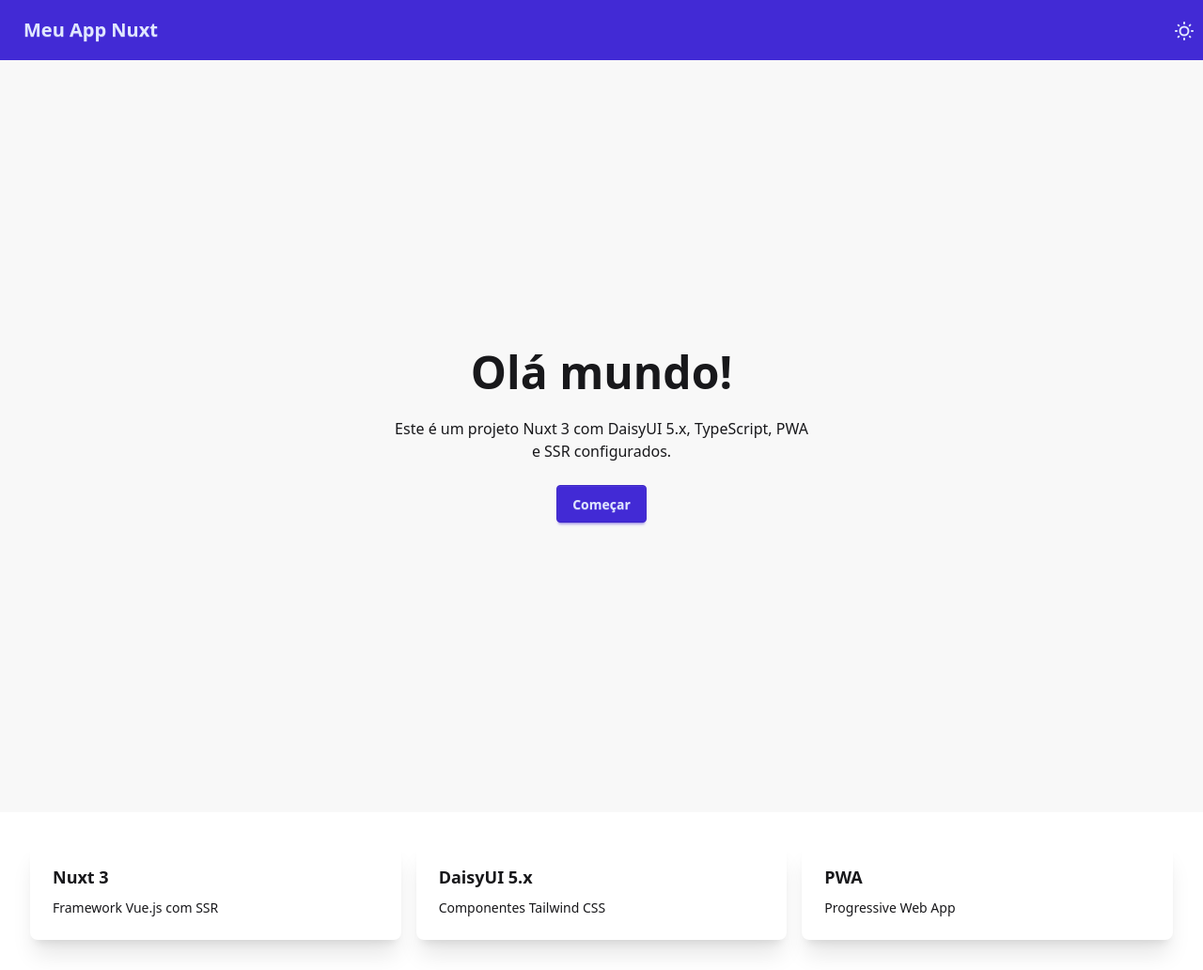
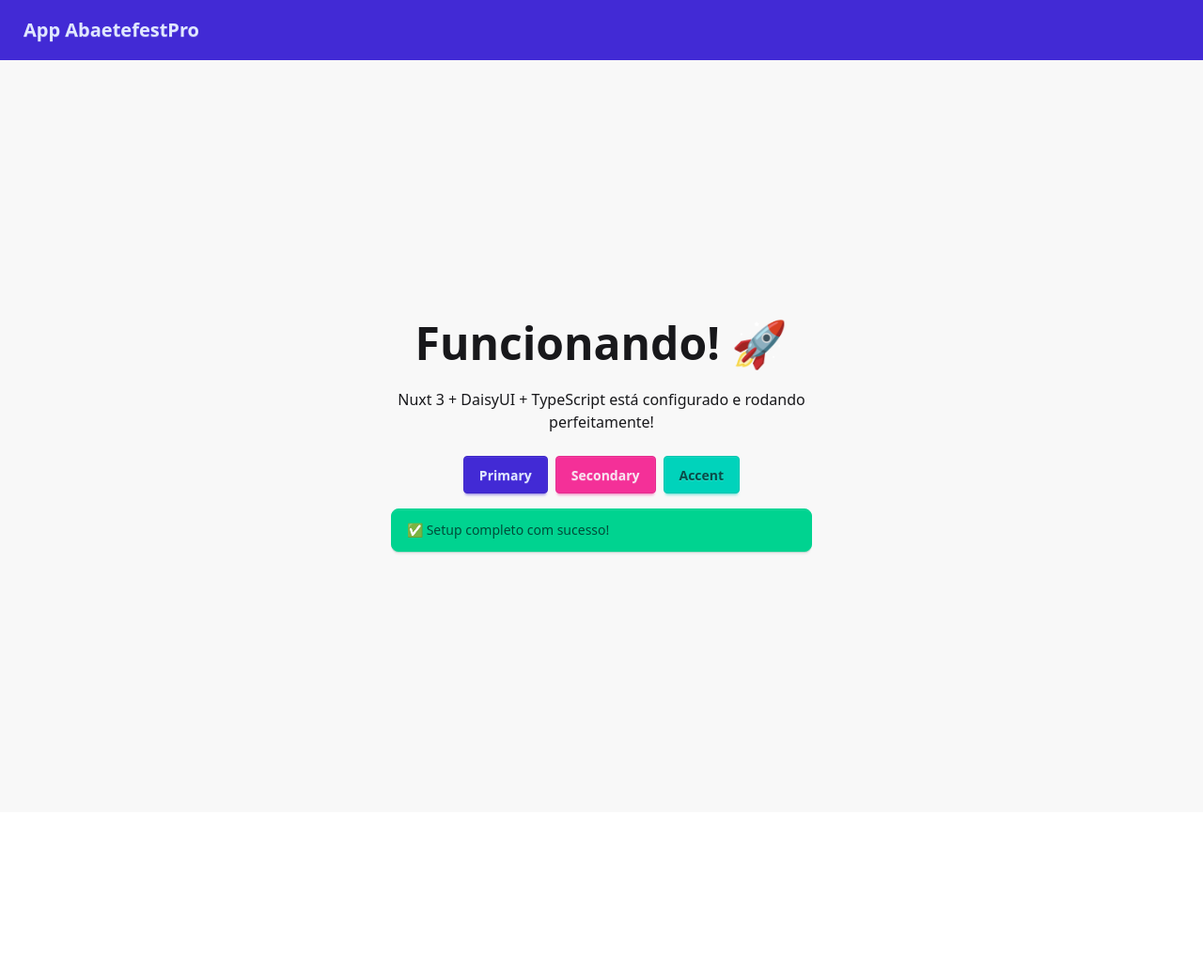
Before and after one commit to patrickmonteiro/app-abaetefest-pro, a Nuxt app: page / in a window 1280 px wide. Shown: the whole page at 94% size. After the commit the page ends 864 px from the top, so only its background shows below. Built offline with nearby package versions, Linux system fonts and the light colour scheme.

Commit message:
feat: update build

```diff
--- a/nuxt.config.ts
+++ b/nuxt.config.ts
@@ -72,9 +72,9 @@ export default defineNuxtConfig({
   ssr: true,
 
   // Configuração de renderização
-  nitro: {
-    prerender: {
-      routes: ['/sitemap.xml']
-    }
-  },
+  // nitro: {
+  //   prerender: {
+  //     routes: ['/sitemap.xml']
+  //   }
+  // },
 })
--- a/pages/index.vue
+++ b/pages/index.vue
@@ -1,53 +1,28 @@
 <!-- pages/index.vue -->
 <template>
-  <div class="min-h-screen bg-base-100">
+  <div class="min-h-screen bg-base-200">
     <div class="navbar bg-primary text-primary-content">
       <div class="flex-1">
-        <a class="btn btn-ghost normal-case text-xl">Meu App Nuxt</a>
-      </div>
-      <div class="flex-none">
-        <label class="swap swap-rotate">
-          <input type="checkbox" class="theme-controller" value="dark" />
-          <svg class="swap-off fill-current w-6 h-6" xmlns="http://www.w3.org/2000/svg" viewBox="0 0 24 24">
-            <path d="M5.64,17l-.71.71a1,1,0,0,0,0,1.41,1,1,0,0,0,1.41,0l.71-.71A1,1,0,0,0,5.64,17ZM5,12a1,1,0,0,0-1-1H3a1,1,0,0,0,0,2H4A1,1,0,0,0,5,12Zm7-7a1,1,0,0,0,1-1V3a1,1,0,0,0-2,0V4A1,1,0,0,0,12,5ZM5.64,7.05a1,1,0,0,0,.7.29,1,1,0,0,0,.71-.29,1,1,0,0,0,0-1.41l-.71-.71A1,1,0,0,0,4.93,6.34Zm12,.29a1,1,0,0,0,.7-.29l.71-.71a1,1,0,1,0-1.41-1.41L17,5.64a1,1,0,0,0,0,1.41A1,1,0,0,0,17.66,7.34ZM21,11H20a1,1,0,0,0,0,2h1a1,1,0,0,0,0-2Zm-9,8a1,1,0,0,0-1,1v1a1,1,0,0,0,2,0V20A1,1,0,0,0,12,19ZM18.36,17A1,1,0,0,0,17,18.36l.71.71a1,1,0,0,0,1.41,0,1,1,0,0,0,0-1.41ZM12,6.5A5.5,5.5,0,1,0,17.5,12,5.51,5.51,0,0,0,12,6.5Zm0,9A3.5,3.5,0,1,1,15.5,12,3.5,3.5,0,0,1,12,15.5Z"/>
-          </svg>
-          <svg class="swap-on fill-current w-6 h-6" xmlns="http://www.w3.org/2000/svg" viewBox="0 0 24 24">
-            <path d="M21.64,13a1,1,0,0,0-1.05-.14,8.05,8.05,0,0,1-3.37.73A8.15,8.15,0,0,1,9.08,5.49a8.59,8.59,0,0,1,.25-2A1,1,0,0,0,8,2.36,10.14,10.14,0,1,0,22,14.05,1,1,0,0,0,21.64,13Zm-9.5,6.69A8.14,8.14,0,0,1,7.08,5.22v.27A10.15,10.15,0,0,0,17.22,15.63a9.79,9.79,0,0,0,2.1-.22A8.11,8.11,0,0,1,12.14,19.73Z"/>
-          </svg>
-        </label>
+        <a class="btn btn-ghost normal-case text-xl">App AbaetefestPro</a>
       </div>
     </div>
 
-    <div class="hero min-h-screen bg-base-200">
+    <div class="hero min-h-screen">
       <div class="hero-content text-center">
         <div class="max-w-md">
-          <h1 class="text-5xl font-bold">Olá mundo!</h1>
-          <p class="py-6">
-            Este é um projeto Nuxt 3 com DaisyUI 5.x, TypeScript, PWA e SSR configurados.
-          </p>
-          <button class="btn btn-primary">Começar</button>
-        </div>
-      </div>
-    </div>
+          <h1 class="text-5xl font-bold">Funcionando! 🚀</h1>
+          <p class="py-6">Nuxt 3 + DaisyUI + TypeScript está configurado e rodando perfeitamente!</p>
 
-    <div class="container mx-auto p-8">
-      <div class="grid grid-cols-1 md:grid-cols-3 gap-4">
-        <div class="card bg-base-100 shadow-xl">
-          <div class="card-body">
-            <h2 class="card-title">Nuxt 3</h2>
-            <p>Framework Vue.js com SSR</p>
+          <div class="flex gap-2 justify-center">
+            <button class="btn btn-primary">Primary</button>
+            <button class="btn btn-secondary">Secondary</button>
+            <button class="btn btn-accent">Accent</button>
           </div>
-        </div>
-        <div class="card bg-base-100 shadow-xl">
-          <div class="card-body">
-            <h2 class="card-title">DaisyUI 5.x</h2>
-            <p>Componentes Tailwind CSS</p>
-          </div>
-        </div>
-        <div class="card bg-base-100 shadow-xl">
-          <div class="card-body">
-            <h2 class="card-title">PWA</h2>
-            <p>Progressive Web App</p>
+
+          <div class="mt-4">
+            <div class="alert alert-success">
+              <span>✅ Setup completo com sucesso!</span>
+            </div>
           </div>
         </div>
       </div>
```
